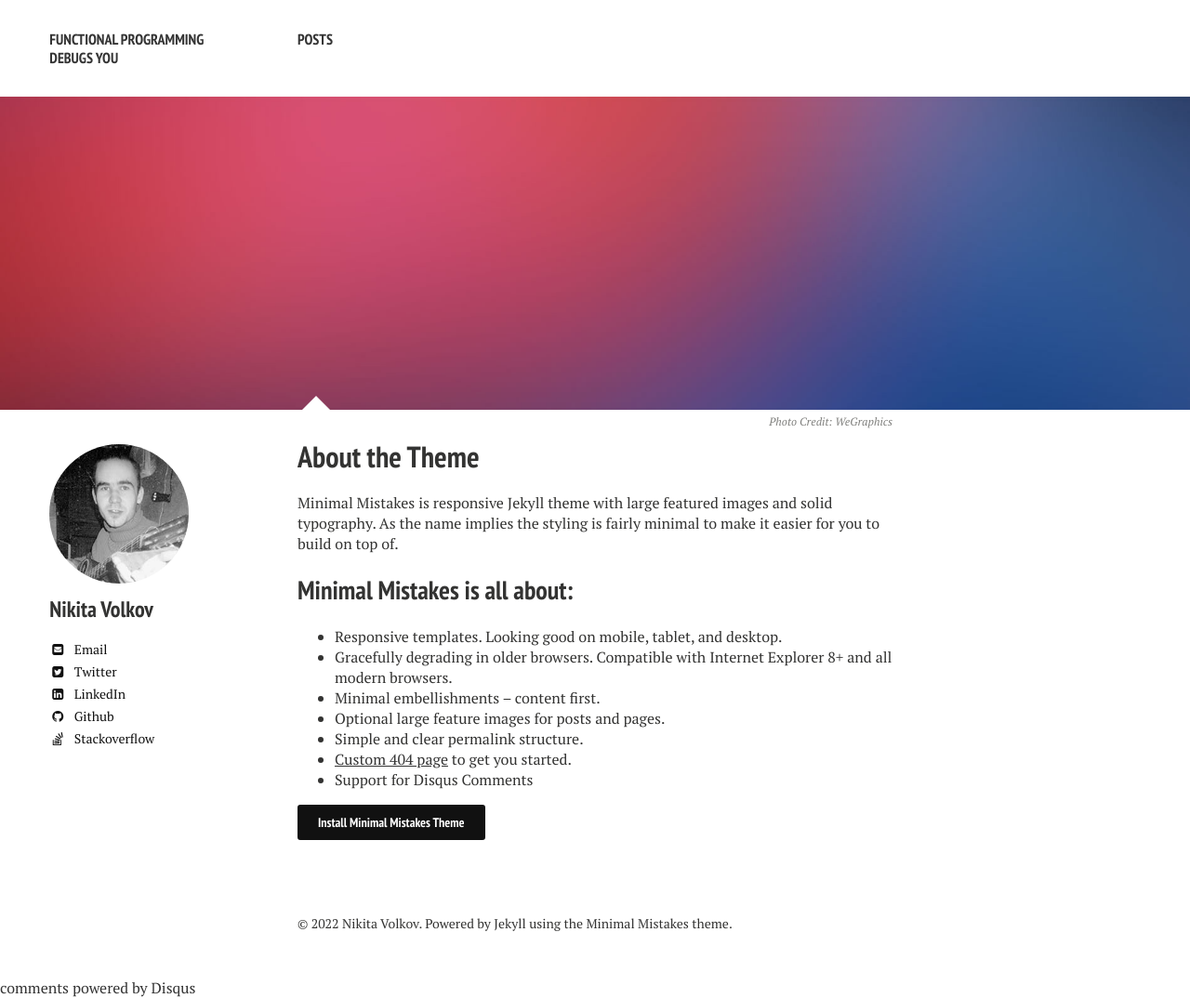
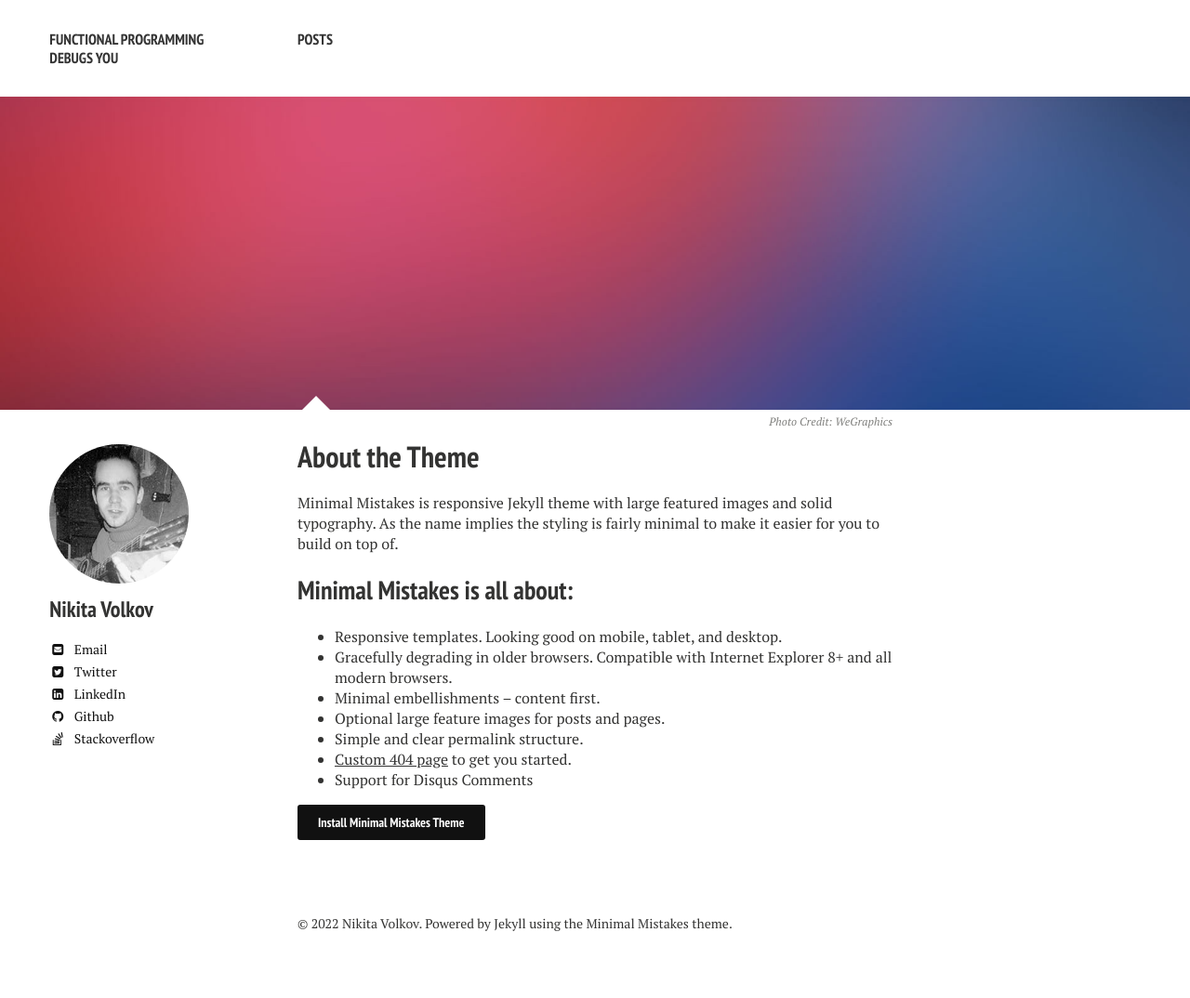
Before and after one commit to nikita-volkov/nikita-volkov.github.io, a Jekyll site: the page built from about/index.md, in a window 1280 px wide. Shown: the whole page at 93% size. Built offline with Jekyll 4.4.1, drawn with Linux system fonts in a browser that asks for light colours; nearby versions of some CDN libraries; comment, search, counter and statistics services are not loaded; after the commit the page ends 1052 px from its top, so only the background shows below that; part of the change alters nothing that is shown.

Commit message:
Disable disqus

```diff
--- a/_config.yml
+++ b/_config.yml
@@ -30,7 +30,7 @@ owner:
   avatar: bio-photo-5.jpg
   bio:
   email: nikita.y.volkov@mail.ru
-  disqus-shortname: programsdebugyou
+  # disqus-shortname: programsdebugyou
   twitter: NikitaYVolkov
   facebook: #username
   google:
```
